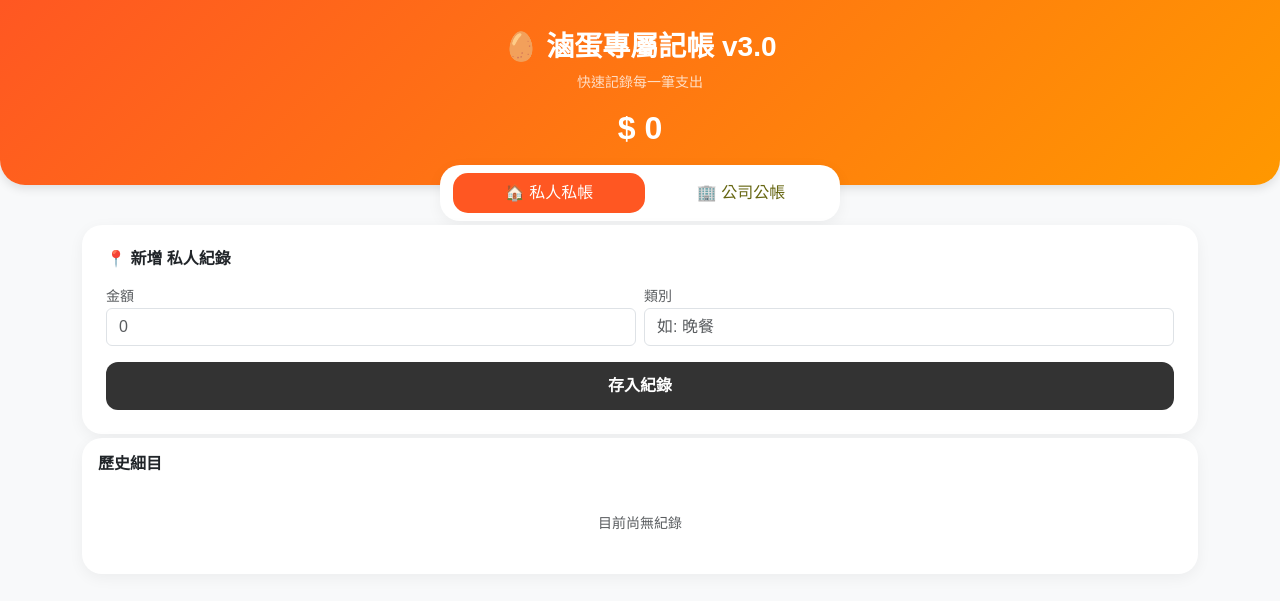
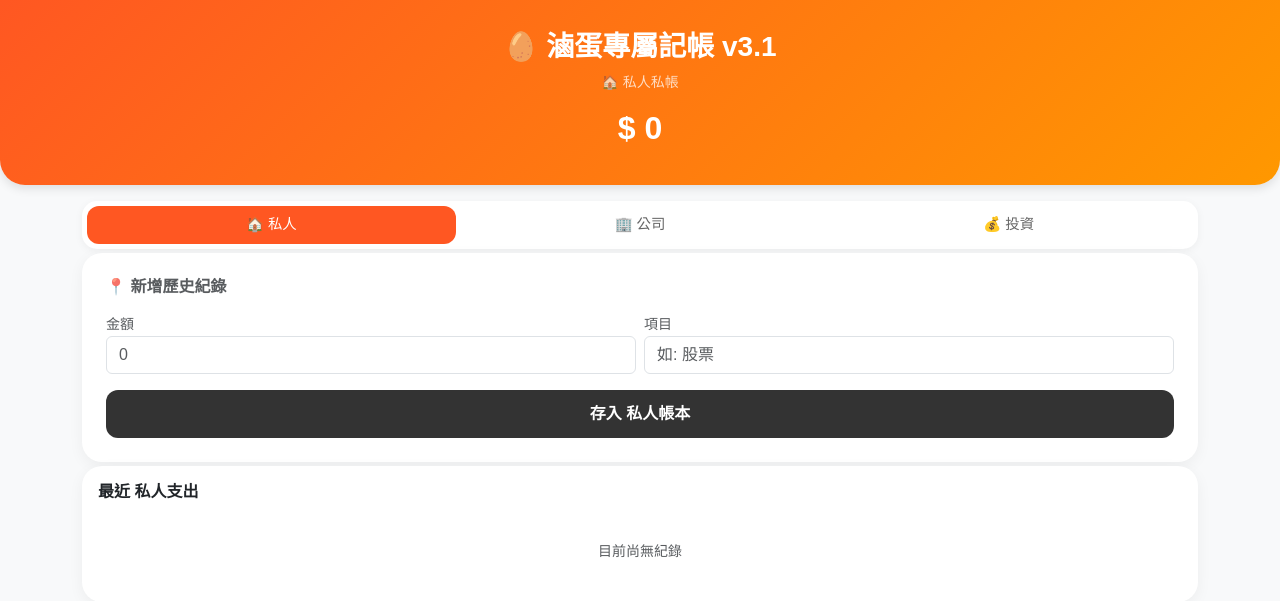
Before and after one commit to chenden7-lgtm/line-accounting-bot, a FastAPI app: page / in a window 1280 px wide. Shown: the top 601 px of the page. Run offline with FastAPI, Linux system fonts and the light colour scheme; data that the repository does not hold is empty.

Commit message:
📈 升級 v3.1：支援三個帳本切換 (私人、公司、投資)

```diff
--- a/main.py
+++ b/main.py
@@ -6,7 +6,6 @@ from fastapi.responses import HTMLResponse, RedirectResponse
 from fastapi.templating import Jinja2Templates
 
 app = FastAPI()
-
 BASE_DIR = os.path.dirname(os.path.abspath(__file__))
 templates = Jinja2Templates(directory=os.path.join(BASE_DIR, "templates"))
 DB_PATH = os.path.join(BASE_DIR, "accounting.db")
@@ -28,28 +27,21 @@ init_db()
 
 @app.get("/", response_class=HTMLResponse)
 async def index(request: Request, type: str = "personal"):
-    try:
-        conn = sqlite3.connect(DB_PATH)
-        conn.row_factory = sqlite3.Row
-        c = conn.cursor()
-        c.execute("SELECT * FROM records WHERE account_type = ? ORDER BY created_at DESC LIMIT 50", (type,))
-        records = c.fetchall()
-        c.execute("SELECT SUM(amount) FROM records WHERE account_type = ?", (type,))
-        res = c.fetchone()
-        total = res[0] if res and res[0] else 0
-        conn.close()
+    conn = sqlite3.connect(DB_PATH)
+    conn.row_factory = sqlite3.Row
+    c = conn.cursor()
+    c.execute("SELECT * FROM records WHERE account_type = ? ORDER BY created_at DESC LIMIT 50", (type,))
+    records = c.fetchall()
+    c.execute("SELECT SUM(amount) FROM records WHERE account_type = ?", (type,))
+    res = c.fetchone()
+    total = res[0] if res and res[0] else 0
+    conn.close()
 
-        # 修正：針對最新版 FastAPI/Starlette，request 必須是第一個參數
-        context = {
-            "current_type": type,
-            "records": records,
-            "total": total
-        }
-        return templates.TemplateResponse(request, "index.html", context)
-    except Exception as e:
-        import traceback
-        error_msg = traceback.format_exc()
-        return HTMLResponse(content=f"<h3>小蛋診斷錯誤：</h3><pre>{error_msg}</pre>", status_code=500)
+    return templates.TemplateResponse(request, "index.html", {
+        "current_type": type,
+        "records": records,
+        "total": total
+    })
 
 @app.post("/add")
 async def add_record(account_type: str = Form(...), amount: int = Form(...),
--- a/templates/index.html
+++ b/templates/index.html
@@ -3,38 +3,45 @@
 <head>
     <meta charset="UTF-8">
     <meta name="viewport" content="width=device-width, initial-scale=1.0, maximum-scale=1.0, user-scalable=no">
-    <title>滷蛋專屬記帳 v3.0</title>
+    <title>滷蛋專屬記帳 v3.1</title>
     <link href="https://cdn.jsdelivr.net/npm/bootstrap@5.3.0/dist/css/bootstrap.min.css" rel="stylesheet">
     <style>
         :root { --primary-color: #ff5722; --bg-color: #f8f9fa; }
         body { background-color: var(--bg-color); font-family: sans-serif; }
         .header-section { background: linear-gradient(135deg, #ff5722 0%, #ff9800 100%); color: white; padding: 30px 20px; border-radius: 0 0 25px 25px; box-shadow: 0 4px 10px rgba(0,0,0,0.1); }
         .card { border: none; border-radius: 20px; box-shadow: 0 4px 15px rgba(0,0,0,0.05); margin-top: -20px; }
-        .nav-pills .nav-link { border-radius: 15px; color: #661; margin: 0 5px; }
+        .nav-pills { background-color: white; border-radius: 15px; padding: 5px; box-shadow: 0 2px 8px rgba(0,0,0,0.05); }
+        .nav-pills .nav-link { border-radius: 12px; color: #666; font-size: 0.9rem; padding: 8px 5px; }
         .nav-pills .nav-link.active { background-color: var(--primary-color) !important; color: white !important; }
         .btn-submit { background-color: #333; color: white; border-radius: 12px; border: none; width: 100%; padding: 12px; font-weight: bold; }
-        .amount-text { color: #ff5722; font-weight: bold; font-size: 1.2rem; }
+        .amount-text { color: #ff5722; font-weight: bold; font-size: 1.1rem; }
+        .tab-icon { margin-right: 4px; }
     </style>
 </head>
 <body>
     <div class="header-section text-center">
-        <h3 class="fw-bold">🥚 滷蛋專屬記帳 v3.0</h3>
-        <p class="opacity-75 small">快速記錄每一筆支出</p>
+        <h3 class="fw-bold">🥚 滷蛋專屬記帳 v3.1</h3>
+        <p class="opacity-75 small">
+            {% if current_type == 'personal' %}🏠 私人私帳{% elif current_type == 'company' %}🏢 公司公帳{% else %}💰 投資理財{% endif %}
+        </p>
         <h2 class="mt-2 fw-bold">$ {{ total }}</h2>
     </div>
 
     <div class="container mb-5">
-        <ul class="nav nav-pills nav-fill bg-white p-2 card flex-row mx-auto mb-4" style="max-width: 400px;">
+        <ul class="nav nav-pills nav-fill mx-auto mb-4 mt-3">
             <li class="nav-item">
-                <a class="nav-link {{ 'active' if current_type == 'personal' }}" href="/?type=personal">🏠 私人私帳</a>
+                <a class="nav-link {{ 'active' if current_type == 'personal' }}" href="/?type=personal">🏠 私人</a>
             </li>
             <li class="nav-item">
-                <a class="nav-link {{ 'active' if current_type == 'company' }}" href="/?type=company">🏢 公司公帳</a>
+                <a class="nav-link {{ 'active' if current_type == 'company' }}" href="/?type=company">🏢 公司</a>
+            </li>
+            <li class="nav-item">
+                <a class="nav-link {{ 'active' if current_type == 'invest' }}" href="/?type=invest">💰 投資</a>
             </li>
         </ul>
 
         <div class="card p-4 mb-4">
-            <h6 class="fw-bold mb-3">📍 新增 {% if current_type == 'personal' %}私人{% else %}公司{% endif %}紀錄</h6>
+            <h6 class="fw-bold mb-3 text-muted">📍 新增歷史紀錄</h6>
             <form action="/add" method="POST">
                 <input type="hidden" name="account_type" value="{{ current_type }}">
                 <div class="row g-2">
@@ -43,18 +50,18 @@
                         <input type="number" name="amount" class="form-control" placeholder="0" required inputmode="numeric">
                     </div>
                     <div class="col-6">
-                        <label class="small text-muted">類別</label>
-                        <input type="text" name="category" class="form-control" placeholder="如: 晚餐" required>
+                        <label class="small text-muted">項目</label>
+                        <input type="text" name="category" class="form-control" placeholder="如: 股票" required>
                     </div>
                     <div class="col-12 mt-3">
-                        <button type="submit" class="btn-submit">存入紀錄</button>
+                        <button type="submit" class="btn-submit">存入 {{ '投資' if current_type == 'invest' else ('公司' if current_type == 'company' else '私人') }}帳本</button>
                     </div>
                 </div>
             </form>
         </div>
 
         <div class="card p-3">
-            <h6 class="fw-bold mb-3">歷史細目</h6>
+            <h6 class="fw-bold mb-3">最近 {{ '投資' if current_type == 'invest' else ('公司' if current_type == 'company' else '私人') }}支出</h6>
             <div class="list-group list-group-flush">
                 {% if not records %}
                 <div class="text-center py-4 text-muted small">目前尚無紀錄</div>
@@ -62,7 +69,7 @@
                 {% for record in records %}
                 <div class="list-group-item d-flex justify-content-between align-items-center px-0">
                     <div>
-                        <div class="fw-bold">{{ record.category }}</div>
+                        <div class="fw-bold text-dark">{{ record.category }}</div>
                         <small class="text-muted" style="font-size: 0.7rem;">{{ record.created_at }}</small>
                     </div>
                     <div class="amount-text">-$ {{ record.amount }}</div>
```
